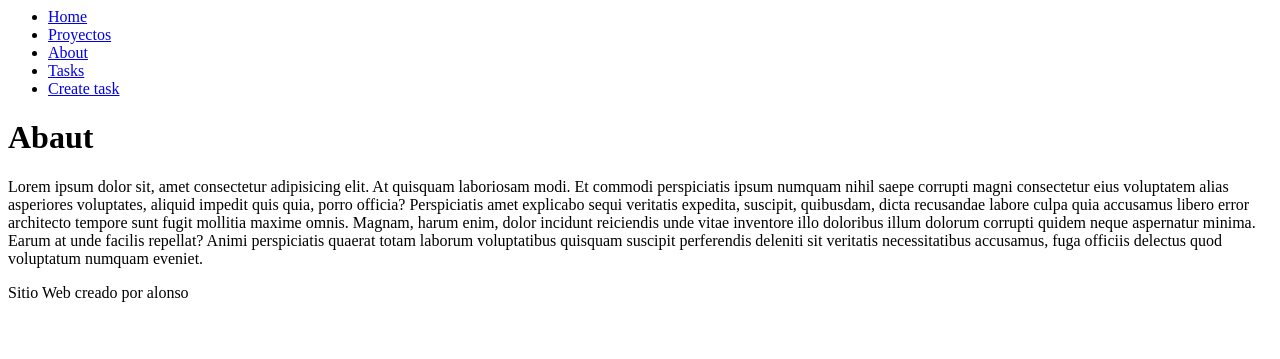
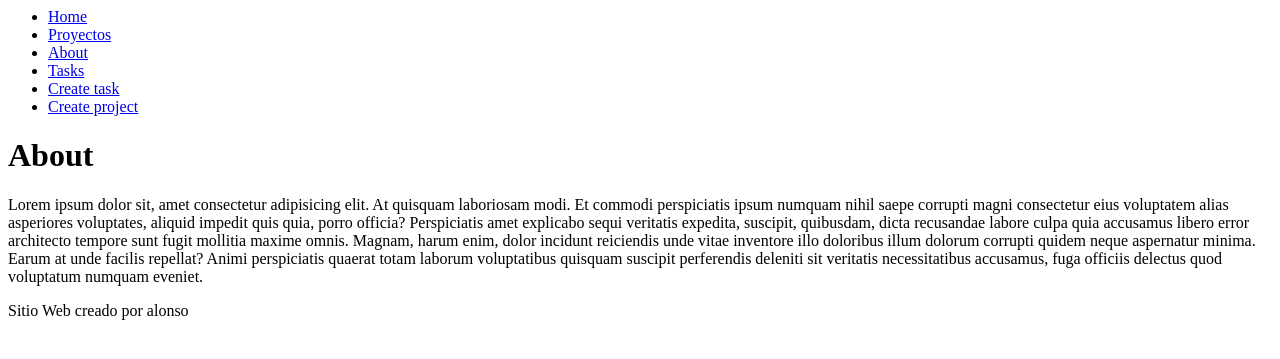
Before and after one commit to alonso1298/Djangoproject, a Django app: page /about/ in a window 1280 px wide. Shown: the top 359 px of the page. Run offline with Django 5.2, Linux system fonts and the light colour scheme.

Commit message:
Formulario POST

```diff
--- a/myapp/forms.py
+++ b/myapp/forms.py
@@ -3,3 +3,7 @@ from django import forms
 class CreateNewTask(forms.Form):
     title = forms.CharField(label='Titulo de tarea', max_length=200)
     description = forms.CharField(label='Descripcion de la tarea: ',widget=forms.Textarea)
+
+
+class CreateNewProject(forms.Form):
+    name = forms.CharField(label='Nombre del proyecto', max_length=200)
--- a/myapp/templates/about.html
+++ b/myapp/templates/about.html
@@ -2,7 +2,7 @@
 
 {% block content %}
 
-<h1>Abaut</h1>
+<h1>About</h1>
 <p>Lorem ipsum dolor sit, amet consectetur adipisicing elit. At quisquam laboriosam modi. Et commodi perspiciatis ipsum numquam nihil saepe corrupti magni consectetur eius voluptatem alias asperiores voluptates, aliquid impedit quis quia, porro officia? Perspiciatis amet explicabo sequi veritatis expedita, suscipit, quibusdam, dicta recusandae labore culpa quia accusamus libero error architecto tempore sunt fugit mollitia maxime omnis. Magnam, harum enim, dolor incidunt reiciendis unde vitae inventore illo doloribus illum dolorum corrupti quidem neque aspernatur minima. Earum at unde facilis repellat? Animi perspiciatis quaerat totam laborum voluptatibus quisquam suscipit perferendis deleniti sit veritatis necessitatibus accusamus, fuga officiis delectus quod voluptatum numquam eveniet.</p>
 
 <p>Sitio Web creado por {{username}}</p>
--- a/myapp/templates/layouts/base.html
+++ b/myapp/templates/layouts/base.html
@@ -15,6 +15,9 @@
         <li>
             <a href="/create_task">Create task</a>
         </li>
+        <li>
+            <a href="/create_project">Create project</a>
+        </li>
     </ul>
 </nav>
 
--- a/myapp/urls.py
+++ b/myapp/urls.py
@@ -8,4 +8,5 @@ urlpatterns = [
     path('proyectos/', views.proyectos),
     path('tasks/', views.tasks),
     path('create_task/', views.create_task),
+    path('create_project/', views.create_project),
 ]
--- a/myapp/views.py
+++ b/myapp/views.py
@@ -2,7 +2,7 @@ from django.shortcuts import render
 from django.http import HttpResponse
 from .models import Project, Task
 from django.shortcuts import render, redirect
-from .forms import CreateNewTask
+from .forms import CreateNewTask, CreateNewProject
 
 # Create your views here.
 def Index(request):
@@ -19,19 +19,31 @@ def saludar(request, username):
 def proyectos(request):
     #proyectos = list(Project.objects.values())
     proyectos = Project.objects.all()
-    return render(request, 'proyectos.html', {'proyectos' : proyectos})
+    return render(request, 'projects/proyectos.html', {'proyectos' : proyectos})
 
 def tasks(request):
     #task = Task.objects.get(title=title)
     tasks = Task.objects.all()
-    return render(request, 'tasks.html', {
+    return render(request, 'tasks/tasks.html', {
         'tasks' : tasks
         })
 
 def create_task(request):
     if request.method == 'GET':
-        return render(request, 'create_task.html', {
+        return render(request, 'tasks/create_task.html', {
         'form' : CreateNewTask()})
     else:
         Task.objects.create(title=request.POST['title'], description=request.POST['description'], project_id=2)
         return redirect('/tasks/')
+
+def create_project(request):
+    if request.method == 'GET':
+        return render(request, 'projects/create_project.html', {
+            'form' : CreateNewProject()
+        })
+    else:
+        project = Project.objects.create(name=request.POST['name'])
+        print(project)
+        return render(request, 'projects/create_project.html', {
+            'form' : CreateNewProject()
+        })
```
Also changed, not shown: myapp/templates/projects/create_project.html (added, +15 -0 lines), db.sqlite3, myapp/templates/projects/proyectos.html (renamed from myapp/templates/proyectos.html), myapp/templates/tasks/create_task.html (renamed from myapp/templates/create_task.html), myapp/templates/tasks/tasks.html (renamed from myapp/templates/tasks.html).
